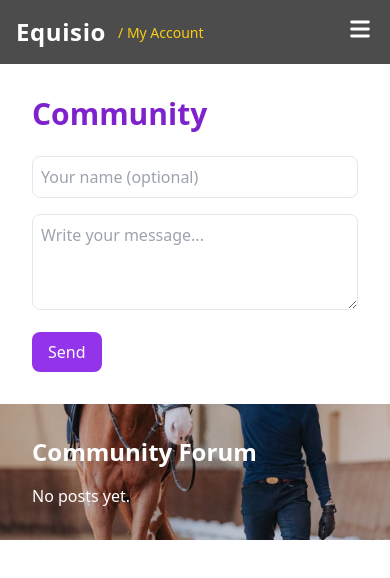
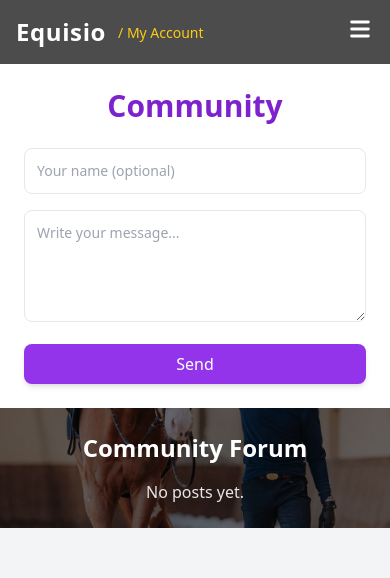
Before and after one commit to Equisio/equisio, a Next.js app: page /community in a window 390 px wide. Shown: the top 578 px of the page. Built offline with nearby package versions, Linux system fonts and the light colour scheme.

Commit message:
Mejoras en la vista responsive de Community

```diff
--- a/pages/community.tsx
+++ b/pages/community.tsx
@@ -76,27 +76,29 @@ export default function Community() {
   };
 
   return (
-    <div className="flex flex-col md:flex-row min-h-screen">
+    <div className="flex flex-col md:flex-row min-h-screen bg-gray-100">
       {/* Left Side - Form */}
-      <div className="w-full md:w-1/2 p-8 bg-white">
-        <h1 className="text-3xl font-bold text-purple-700 mb-6">Community</h1>
+      <div className="w-full md:w-1/2 p-6 sm:p-8 bg-white shadow-md">
+        <h1 className="text-3xl sm:text-4xl font-bold text-purple-700 mb-6 text-center md:text-left">
+          Community
+        </h1>
         <form onSubmit={handleSubmit} className="space-y-4">
           <input
             type="text"
             placeholder="Your name (optional)"
             value={name}
             onChange={(e) => setName(e.target.value)}
-            className="w-full border rounded-lg p-2"
+            className="w-full border rounded-lg p-3 text-sm sm:text-base"
           />
           <textarea
             placeholder="Write your message..."
             value={message}
             onChange={(e) => setMessage(e.target.value)}
-            className="w-full border rounded-lg p-2 h-24"
+            className="w-full border rounded-lg p-3 h-28 text-sm sm:text-base"
           />
           <button
             type="submit"
-            className="bg-purple-600 text-white px-4 py-2 rounded-lg hover:bg-purple-700 transition"
+            className="w-full sm:w-auto bg-purple-600 text-white px-6 py-2 rounded-lg hover:bg-purple-700 transition shadow-md"
           >
             Send
           </button>
@@ -105,12 +107,18 @@ export default function Community() {
 
       {/* Right Side - Forum */}
       <div
-        className="w-full md:w-1/2 p-8 text-white bg-cover bg-center overflow-y-auto"
+        className="relative w-full md:w-1/2 p-6 sm:p-8 text-white bg-cover bg-center overflow-y-auto"
         style={{ backgroundImage: "url('/community.jpeg')" }}
       >
-        <h2 className="text-2xl font-bold mb-4">Community Forum</h2>
+        {/* Overlay for readability */}
+        <div className="absolute inset-0 bg-black bg-opacity-50"></div>
+
+        <div className="relative z-10">
+          <h2 className="text-2xl sm:text-3xl font-bold mb-4 text-center md:text-left">
+            Community Forum
+          </h2>
           {comments.length === 0 ? (
-          <p>No posts yet.</p>
+            <p className="text-center md:text-left text-gray-200">No posts yet.</p>
           ) : (
             <div className="space-y-6">
               {comments.map((comment) => (
@@ -130,7 +138,7 @@ export default function Community() {
                   </div>
 
                   {/* Texto */}
-                <p className="mb-2">{comment.text}</p>
+                  <p className="mb-2 text-sm sm:text-base">{comment.text}</p>
 
                   {/* Replies */}
                   <div className="ml-6 mt-2 space-y-2">
@@ -141,7 +149,7 @@ export default function Community() {
                       >
                         <p className="font-semibold text-sm">{reply.author}</p>
                         <span className="text-xs text-gray-400">{reply.timestamp}</span>
-                      <p>{reply.text}</p>
+                        <p className="text-sm">{reply.text}</p>
                       </div>
                     ))}
 
@@ -156,6 +164,7 @@ export default function Community() {
               ))}
             </div>
           )}
+        </div>
       </div>
     </div>
   );
@@ -192,16 +201,16 @@ function ReplyForm({ onReply }: { onReply: (author: string, text: string) => voi
             placeholder="Your name (optional)"
             value={replyName}
             onChange={(e) => setReplyName(e.target.value)}
-            className="border rounded p-1 text-black"
+            className="border rounded p-2 text-sm text-black"
           />
           <textarea
             placeholder="Write a reply..."
             value={replyText}
             onChange={(e) => setReplyText(e.target.value)}
-            className="border rounded p-1 text-black h-16"
+            className="border rounded p-2 text-sm text-black h-20"
           />
           <div className="flex gap-2">
-            <button type="submit" className="bg-purple-500 text-white px-3 py-1 rounded">
+            <button type="submit" className="bg-purple-500 text-white px-3 py-1 rounded text-sm">
               Send Reply
             </button>
             <button
```
Lines whose indentation alone changed are shown as unchanged.
